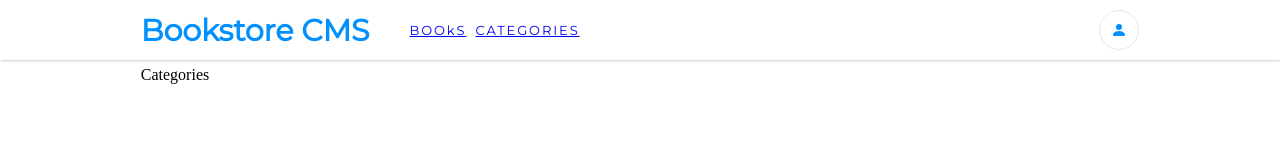
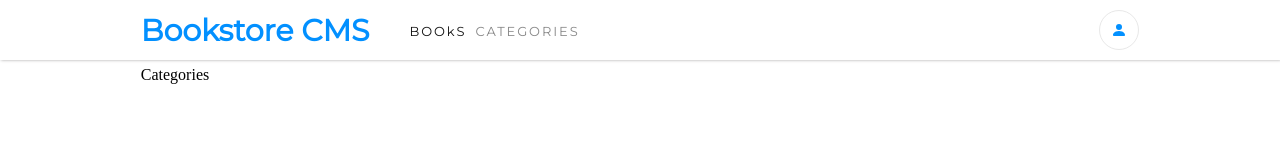
Before and after one commit to Mahamadou-Nouridine/Bookstore, a React (Create React App) app: page /categories in a window 1280 px wide. Shown: the top 160 px of the page. Built offline with nearby package versions, Linux system fonts and the light colour scheme.

Commit message:
Stylize components

```diff
--- a/src/components/Navbar.jsx
+++ b/src/components/Navbar.jsx
@@ -1,4 +1,4 @@
-import { Link } from 'react-router-dom';
+import { NavLink } from 'react-router-dom';
 import { BsFillPersonFill } from 'react-icons/bs';
 import styles from './styles/Navbar.module.css';
 
@@ -8,8 +8,22 @@ const Navbar = () => (
       <div>
         <h1>Bookstore CMS</h1>
         <ul>
-          <li><Link to="/">BOOkS</Link></li>
-          <li><Link to="/categories">CATEGORIES</Link></li>
+          <li>
+            <NavLink
+              className={({ isActive }) => (isActive ? styles.activeLink : '')}
+              to="/"
+            >
+              BOOkS
+            </NavLink>
+          </li>
+          <li>
+            <NavLink
+              className={({ isActive }) => (isActive ? styles.activeLink : '')}
+              to="/categories"
+            >
+              CATEGORIES
+            </NavLink>
+          </li>
         </ul>
       </div>
 
--- a/src/components/styles/Navbar.module.css
+++ b/src/components/styles/Navbar.module.css
@@ -41,7 +41,24 @@
   color: #0290ff;
 }
 
-.nav > div:nth-child(1) ul {
+.nav > div:nth-child(1) ul li * {
+  color: #121212;
+  text-decoration: none;
+  font-size: 0.813rem;
+  font-weight: normal;
+  font-stretch: normal;
+  font-style: normal;
+  line-height: normal;
+  letter-spacing: 1.9px;
+}
+
+.icon {
+  color: #0290ff;
+}
+
+.activeLink {
+  opacity: 0.5;
+  font-family: Montserrat, sans-serif;
   font-size: 0.813rem;
   font-weight: normal;
   font-stretch: normal;
@@ -50,7 +67,3 @@
   letter-spacing: 1.9px;
   color: #121212;
 }
-
-.icon {
-  color: #0290ff;
-}
--- a/src/redux/books/booksSlice.js
+++ b/src/redux/books/booksSlice.js
@@ -9,16 +9,6 @@ const initialState = {
 export const booksSlice = createSlice({
   name: 'books',
   initialState,
-  reducers: {
-    add: (state, { payload }) => {
-      state.books = [...state.books, payload];
-    },
-    remove: (state, { payload }) => {
-      state.books = state.books.filter(
-        (book) => book.itemId !== payload.itemId,
-      );
-    },
-  },
   extraReducers: (builder) => {
     builder.addCase(fetchBooks.fulfilled, (state, { payload }) => {
       if (payload) state.books = payload;
```
